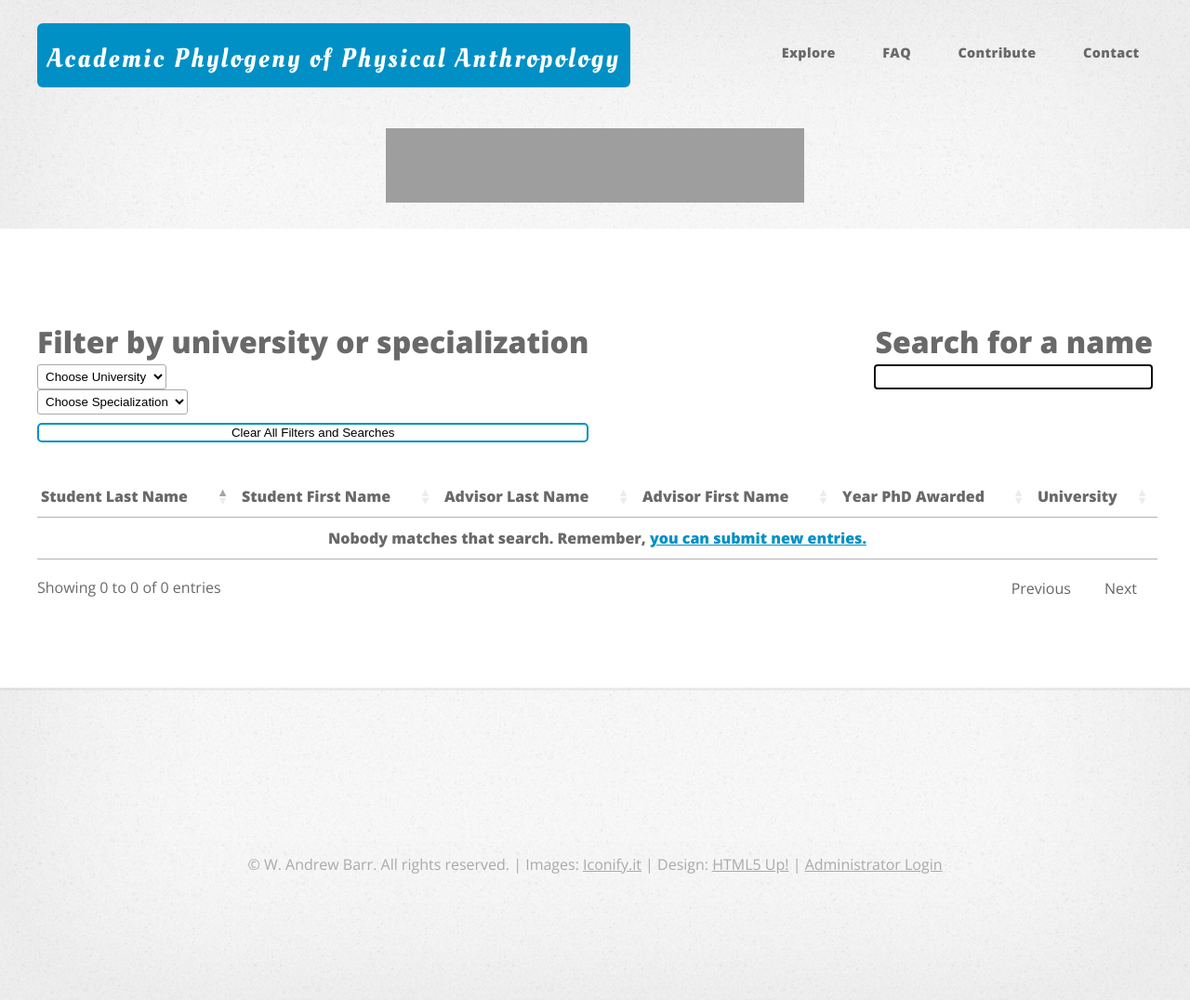
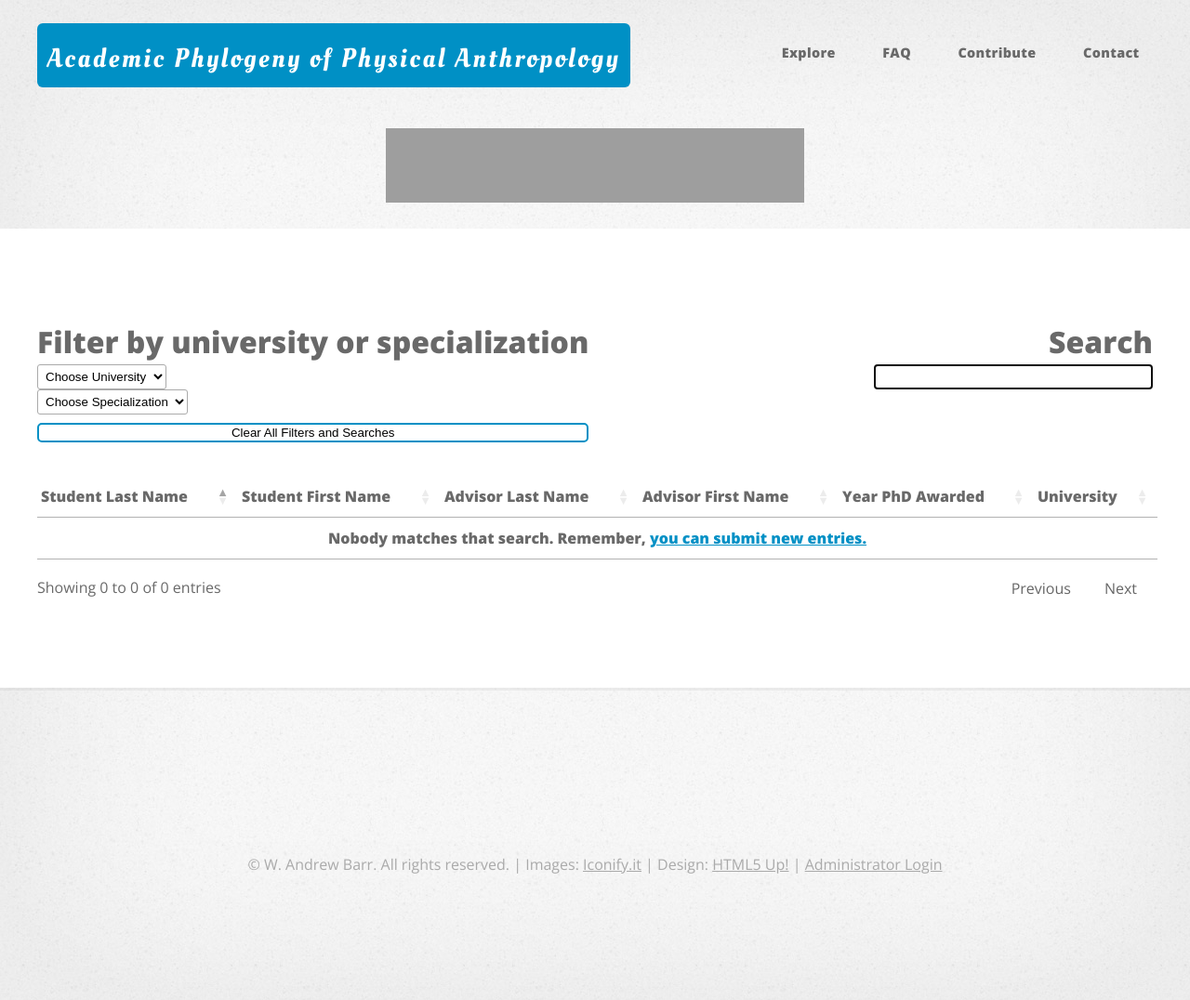
Before and after one commit to wabarr/physanth-phylogeny, a Django app: page /search/ in a window 1280 px wide. Shown: the whole page at 93% size. Run offline with Django 3.2, Linux system fonts and the light colour scheme; data that the repository does not hold is empty; parts of the project's set-up code (start-up, migrations or seed data) failed here and were passed over; some libraries are stand-ins or nearby versions; grey boxes are pictures that could not be loaded.

Commit message:
change search label

```diff
--- a/academicPhylogeny/templates/data_table_search.html
+++ b/academicPhylogeny/templates/data_table_search.html
@@ -92,7 +92,7 @@
             "ajax":ajaxurl,
             "order": [[ 1, "asc" ]],
             "oLanguage": {
-                        "sSearch": "Search for a name",
+                        "sSearch": "Search",
 
                         "sZeroRecords": "Nobody matches that search. Remember, <a href='/submit/'>you can submit new entries.</a> ",
             },
```
